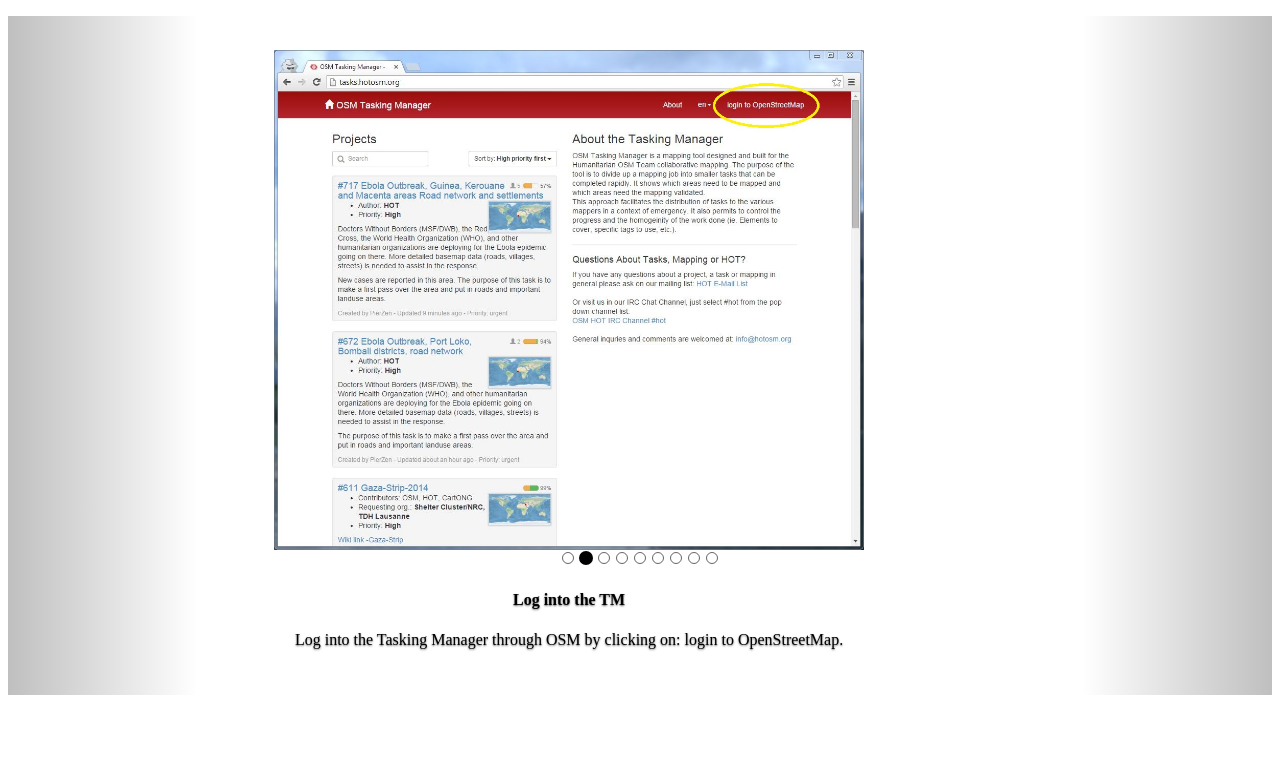
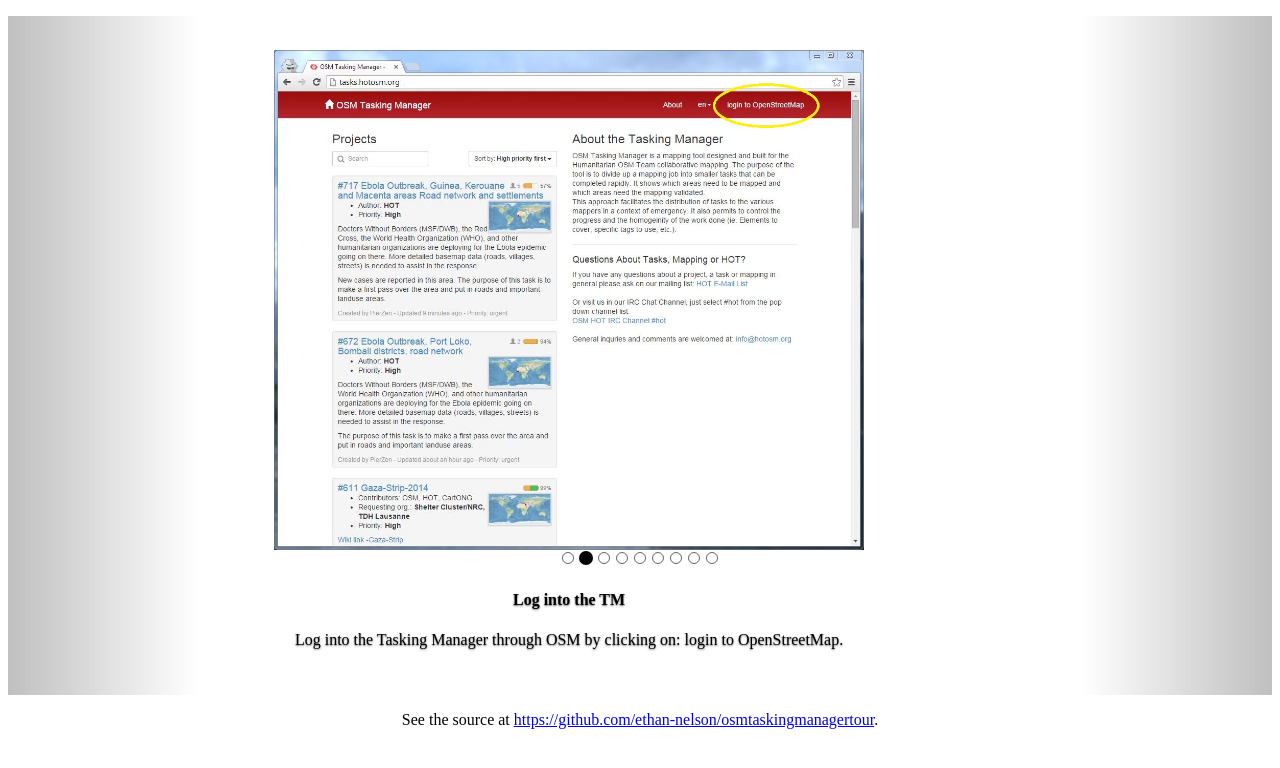
Before and after one commit to ethan-nelson/osmtaskingmanagertour, a plain HTML site: page index.html in a window 1280 px wide. Drawn offline with nearby package versions, Linux system fonts and the light colour scheme.

Commit message:
adding footer

```diff
--- a/index.html
+++ b/index.html
@@ -286,5 +286,6 @@ $(function(){
     </a>
 </div>
 <p></p>
+<center><p>See the source at <a href="https://github.com/ethan-nelson/osmtaskingmanagertour">https://github.com/ethan-nelson/osmtaskingmanagertour</a>.</p></center>
 </body>
 </html>
```
